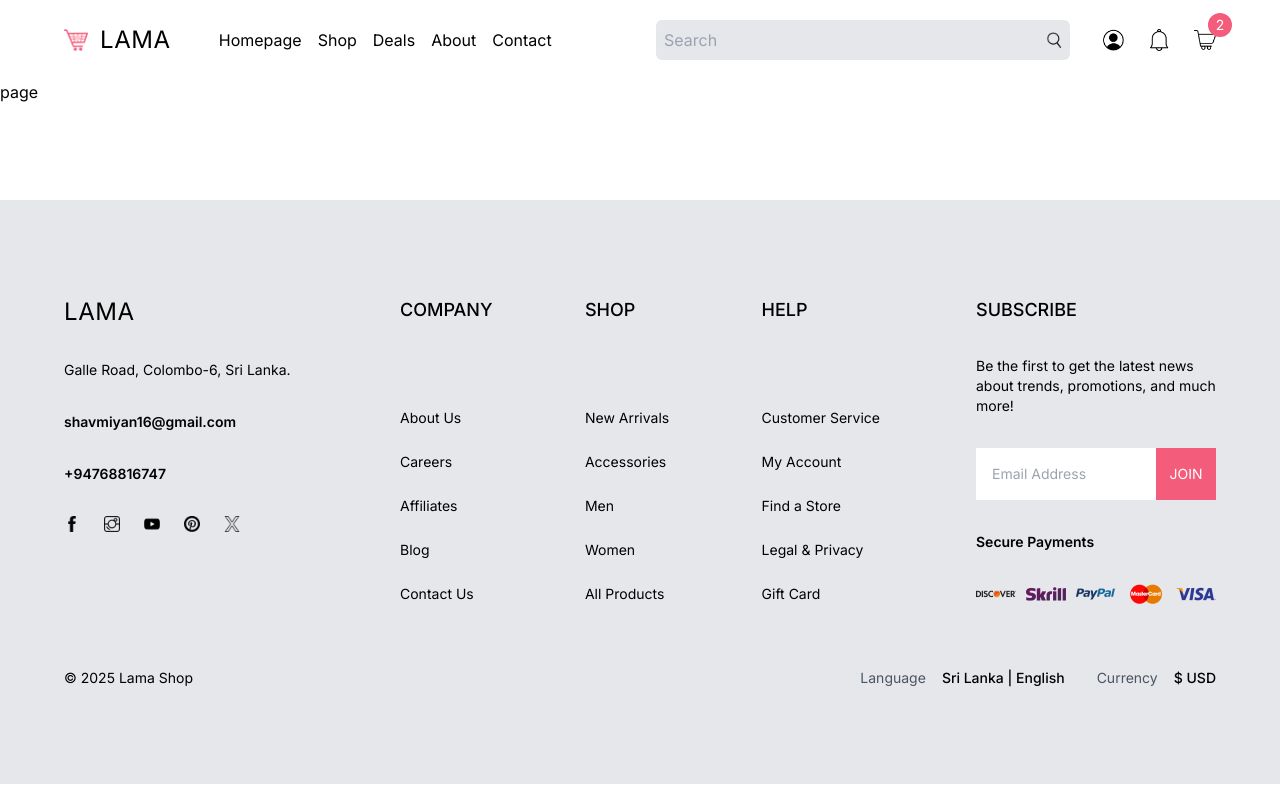
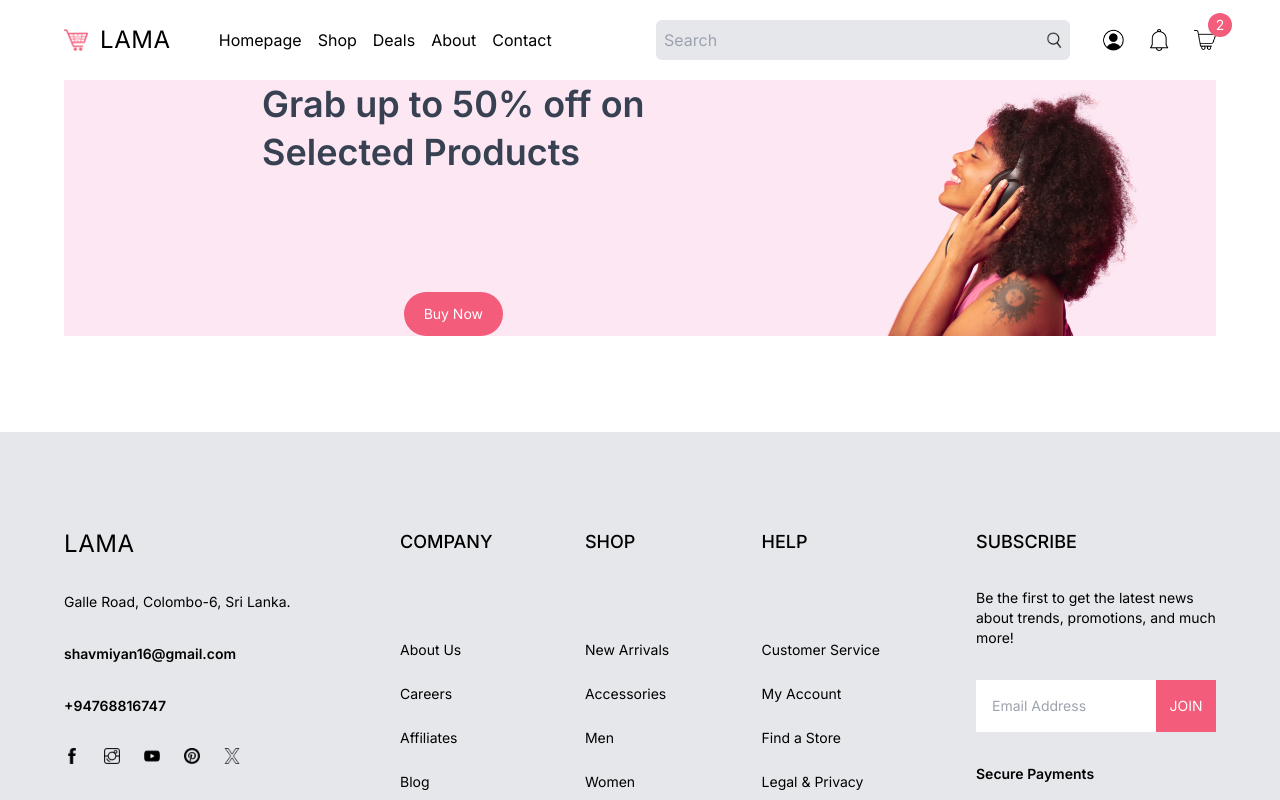
Before and after one commit to ShavmiyanV/e-commerce, a Next.js app: page /list in a window 1280 px wide. Shown: the top 800 px of the page. Built offline with nearby package versions, Linux system fonts and the light colour scheme.

Commit message:
Redesign list page with campaign section
Replaces the placeholder list page with a styled campaign section, including a promotional message, call-to-action button, and an image. Also renames the component to ListPage for clarity.

```diff
--- a/src/app/list/page.tsx
+++ b/src/app/list/page.tsx
@@ -1,9 +1,25 @@
-import React from 'react'
+import Image from "next/image";
 
-const page = () => {
+const ListPage = () => {
   return (
-    <div>page</div>
-  )
-}
+    <div className="px-4 md:px-8 lg:px-16 xl:32 2xl:px-64 relative">
+      {/* CAMPAIGN */}
+      <div className="bg-pink-100 px-4 flex justify-between h-64">
+        <div className="w-2/3 flex flex-col items-center justify-between gap-8">
+          <h1 className="text-4xl font-semibold leading-[48px] text-gray-700">
+            Grab up to 50% off on
+            <br /> Selected Products
+          </h1>
+          <button className="rounded-3xl bg-lama text-white w-max py-3 px-5 text-sm ">
+            Buy Now
+          </button>
+        </div>
+        <div className="relative w-1/3">
+          <Image src="/woman.png" alt="" fill className="object-contain" />
+        </div>
+      </div>
+    </div>
+  );
+};
 
-export default page
+export default ListPage;
```
